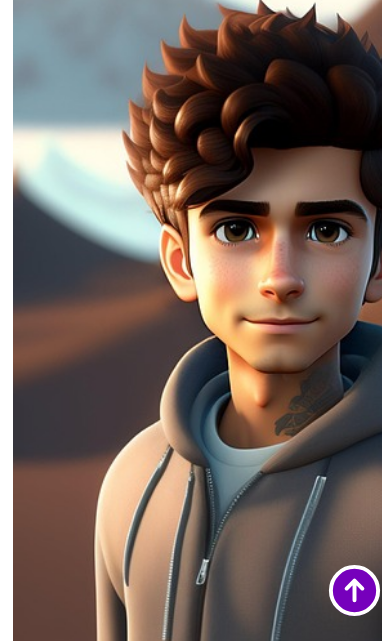
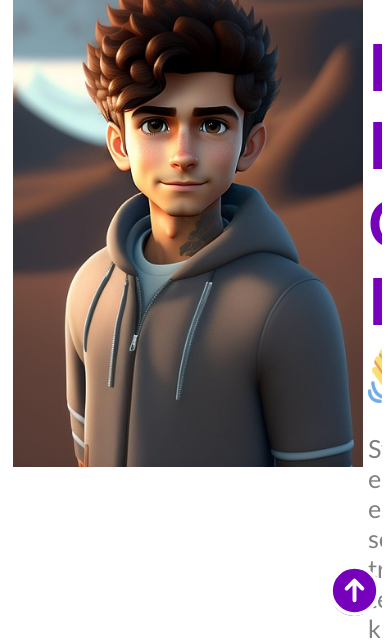
Before and after one commit to cesarco/cesarco.github.io, a plain HTML site: page index.html in a window 390 px wide. Shown: the part 203-844 px from the top of the page. Drawn offline with Linux system fonts and the light colour scheme.

Commit message:
Agregar atributo alt a la imagen de perfil y ajustar su ancho para mejorar la accesibilidad y el diseño responsivo.

```diff
--- a/index.html
+++ b/index.html
@@ -39,7 +39,8 @@
   <!-- About Me -->
   <section id="about-me" class="container">
     <div>
-      <img src="html_finalprojimages/profile.jpg" class="profile_image" />
+      <!-- size   -->
+      <img src="html_finalprojimages/profile.jpg"  class="profile_image" alt="Profile picture of Cesar Luis" />
     </div>
 
     <div>
--- a/style.css
+++ b/style.css
@@ -113,7 +113,7 @@ h2 {
 }
 
 .profile_image {
-  width: 550px;
+  width: 350px;
   height: fit-content;
   vertical-align: middle;
   margin: 5px;
```
